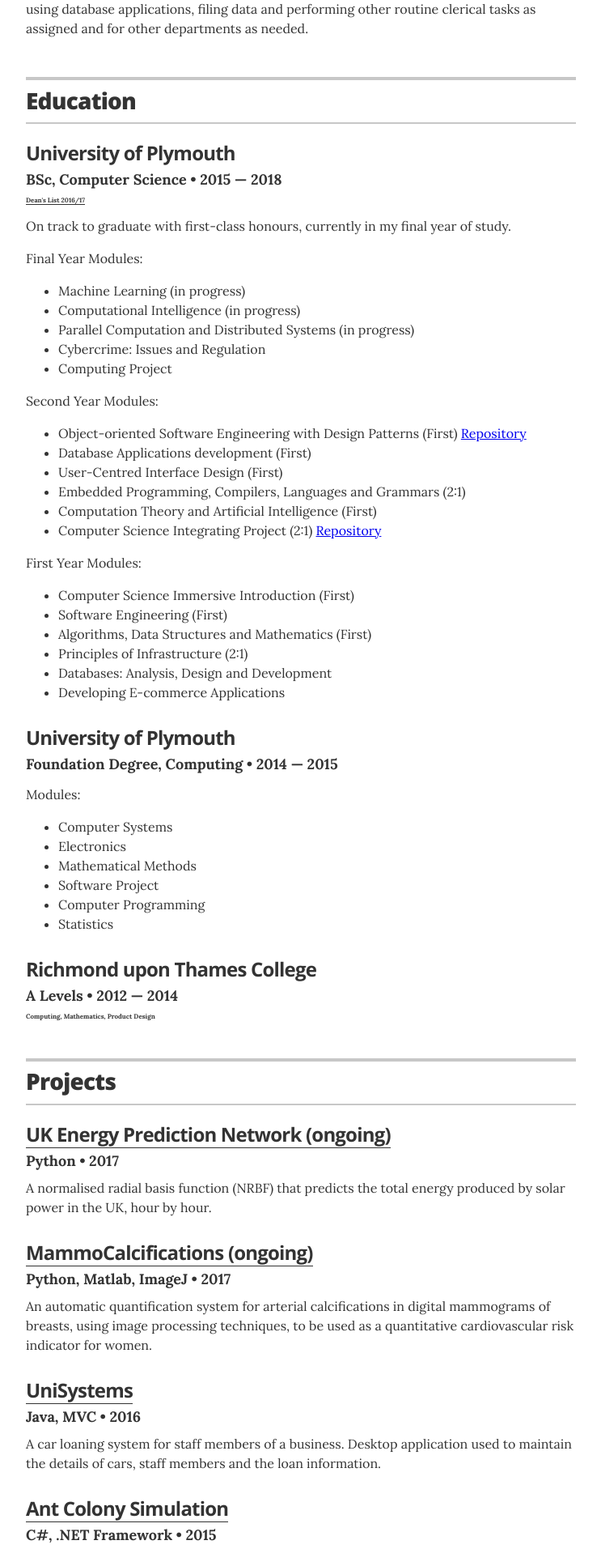
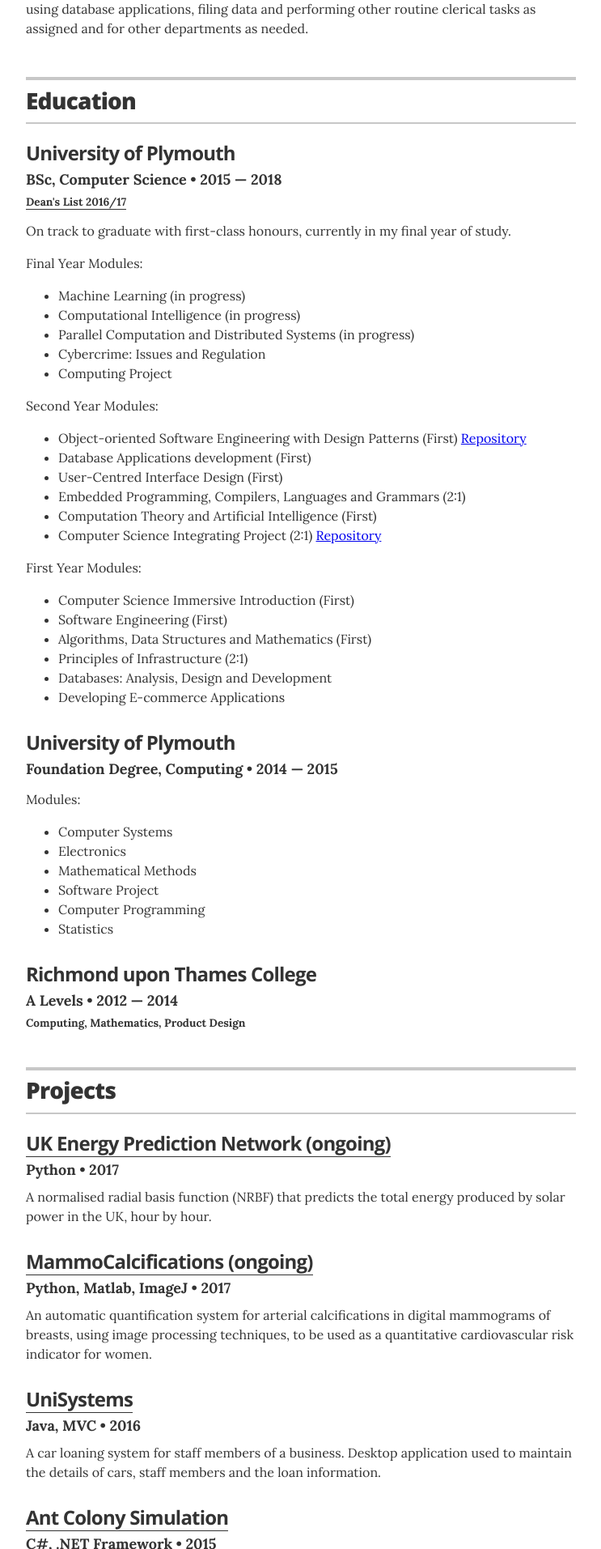
Before and after one commit to nmazidi/nmazidi.github.io, a Jekyll site: the page built from index.html, in a window 1280 px wide. Shown: the part 1088-3001 px from the top of the page at 81% size, without its empty margins (268-1011 px from the left). Built offline with Jekyll 4.4.1, drawn with Linux system fonts in a browser that asks for light colours.

Commit message:
awrds font

```diff
--- a/_sass/_resume.scss
+++ b/_sass/_resume.scss
@@ -146,7 +146,7 @@
     line-height: 1;
 
     &.award-title {
-      font-size: 0.5rem;
+      font-size: 0.85rem;
     }
   }
 
```
